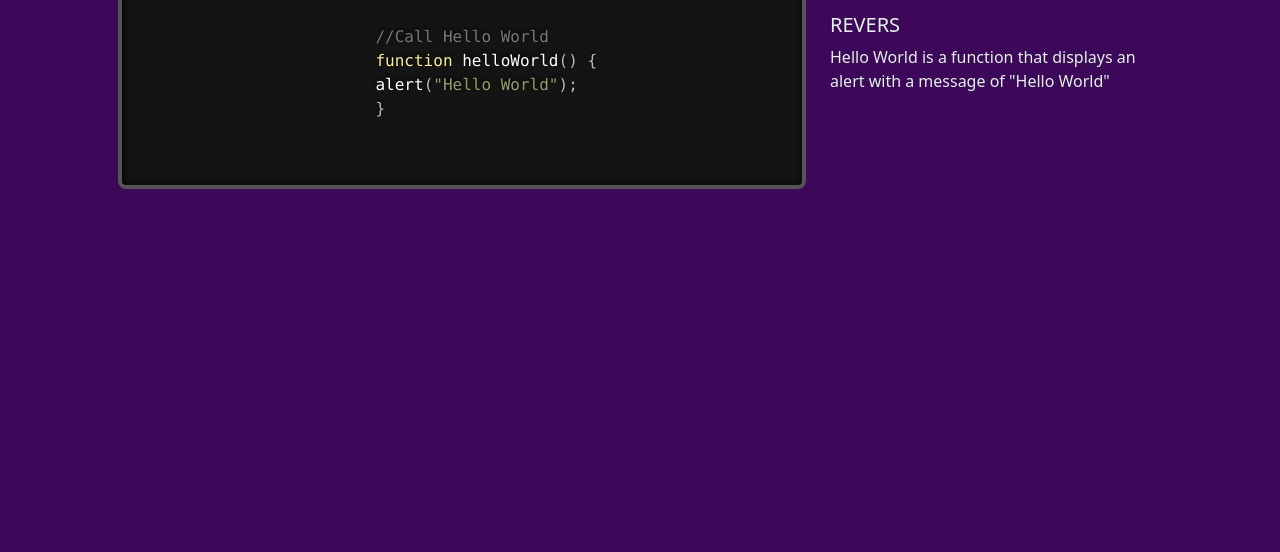
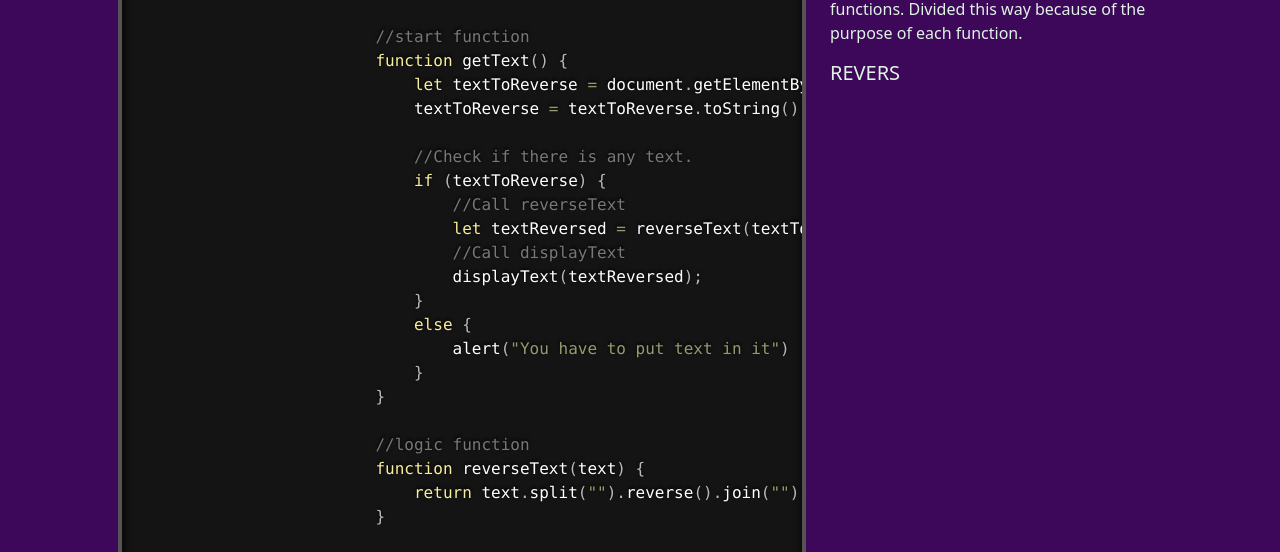
Before and after one commit to ShadowSeick/Revers, a plain HTML site: page code.html in a window 1280 px wide. Shown: the part 170-722 px from the top of the page. Drawn offline with nearby package versions, Linux system fonts and the light colour scheme.

Commit message:
Still needs the explication of what the function does

```diff
--- a/code.html
+++ b/code.html
@@ -65,18 +65,44 @@
         <div class="row row-cols-1 row-cols-lg-2">
             <div class="col-lg-8 order-last order-lg-first">
                 <pre class="line-numbers"><code class="language-javascript">
-                    //Call Hello World
-                    function helloWorld() {
-                    alert("Hello World");
+                    //start function
+                    function getText() {
+                        let textToReverse = document.getElementById("submitedText").value;
+                        textToReverse = textToReverse.toString();
+
+                        //Check if there is any text.
+                        if (textToReverse) {
+                            //Call reverseText
+                            let textReversed = reverseText(textToReverse);
+                            //Call displayText
+                            displayText(textReversed);
+                        }
+                        else {
+                            alert("You have to put text in it")
+                        }
+                    }
+
+                    //logic function
+                    function reverseText(text) {
+                        return text.split("").reverse().join("");
+                    }
+
+                    //view function
+                    function displayText(text) {
+                        //Display the card element by removing visually-hidden
+                        document.getElementById("alert").classList.remove("invisible");
+                        //Get element and insert the text
+                        let placeToDisplay = document.getElementById("result");
+                        placeToDisplay.innerHTML = `This is your text reversed: &lt;span class="fw-bold fs-4 text-dark"&gt;${text}&lt;/span&gt;`;
                     }
                     </code>
                 </pre>
             </div>
             <div class="col-lg-4">
-                <p>The Code is structured in one function.</p>
+                <p>The Code is structured in three different functions. Divided this way because of the purpose of each function.</p>
                 <h5>REVERS</h5>
-                <p>Hello World is a function that displays an alert with a message of
-                    "Hello World"
+                <p>
+                    <!--Explication of the App-->
                 </p>
             </div>
         </div>
--- a/css/styles.css
+++ b/css/styles.css
@@ -54,6 +54,10 @@ h1, h2, h3, h4, h5, h6 {
     box-shadow: 0.4em 0.4em var(--white-color);
 }
 
+.bg-purple-logo {
+    background-color: var(--secondary-color);
+}
+
 code[class*="language-"],
         pre[class*="language-"] {
             white-space: pre-wrap;
```
Also changed, not shown: app.html (+21 -17 lines), js/site.js (+7 -7 lines).
